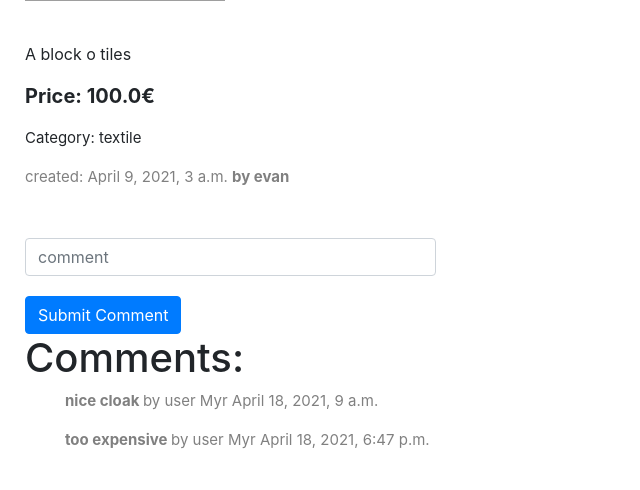
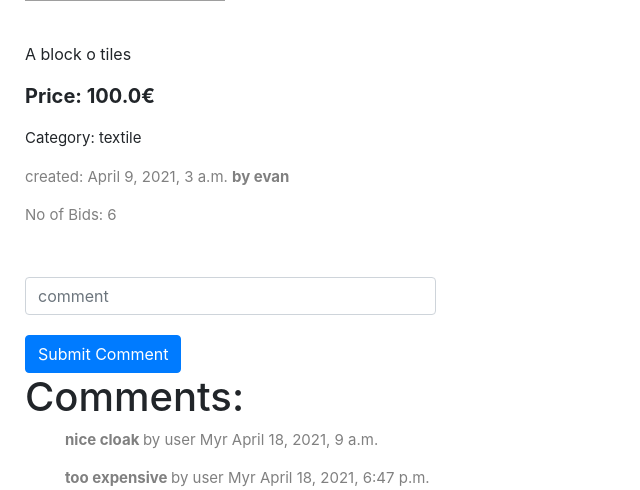
Before and after one commit to neteng0911/carpool, a Django app: page /listings/1 in a window 1280 px wide. Shown: the part 645-1135 px from the top of the page, without its empty margins (0-640 px from the left). Before the commit the page ends 1094 px from the top, so only its background shows below. Run offline with Django 3.2, Linux system fonts and the light colour scheme; a user stored in the database is signed in; data comes from the database, SQL or seed files in the repository; both versions use the stored data as it was after the commit; some libraries are stand-ins or nearby versions; grey boxes are pictures that could not be loaded.

Commit message:
REMOTE fixed watchlist added No of bids

```diff
--- a/commerce/auctions/templates/auctions/listings/flisting.html
+++ b/commerce/auctions/templates/auctions/listings/flisting.html
@@ -1,6 +1,7 @@
 {% extends "auctions/layout.html" %}
 
 {% block body %}
+
     <h2>Item: {{listing.title}}</h2>
 <p style= "color:black; font-size:35px;"><strong> {{listing.listing_message}}</strong></p>
 {% ifequal listing.closed_auction "True" %}
@@ -30,9 +31,10 @@
 <p style= "font-size:15px;"> Category: {{listing.category}}
         <div>
             <p style= "color:grey; font-size:15px;"> created: {{listing.created_date}} <strong> by {{listing.listing_owner}}</strong></p>
+           <p style= "color:grey; font-size:15px;"> No of Bids: {{number_of_bids}}</p>
         </div>
-{% if listing in request.user.watching %}
-    {% ifequal watchlist_ind "False" %}
+<p>
+{% if not watchlist_ind %}
 
 
     <form action="{% url 'flisting' listing.id %}" method="post">
@@ -40,9 +42,9 @@
    <input class="btn btn-primary" type="submit"   name="add_to_watchlist" value="Add to My Watchlist">
     </form>
 
-    {% endifequal %}
 {% endif %}
 
+</p>
 {% ifequal listing.closed_auction "False" %}
 {% ifnotequal  request.user listing.listing_owner %}
 
--- a/commerce/auctions/views.py
+++ b/commerce/auctions/views.py
@@ -74,8 +74,8 @@ def flisting(request, listing_id):
 
     watchlist_ind=False
     listing = Listing.objects.get(id=listing_id)
-    if listing in request.user.watching.all():
-        print("it is in watchlist")
+    if listing in request.user.watching.all() or listing in Listing.objects.filter(listing_owner=request.user):
+        print("it is in watchlist or it's my listing")
         print(watchlist_ind)
         watchlist_ind = True
 
@@ -94,10 +94,13 @@ def flisting(request, listing_id):
         highest_bid=bids.get(val=the_max_bid)
         highest_bidder=highest_bid.bidder
         print(highest_bidder)
+        number_of_bids=len(bids)
+        print(number_of_bids)
 
     except ObjectDoesNotExist:
         highest_bid=listing.price
         highest_bidder =""
+        number_of_bids="No bids yet"
 
 
     if request.method=="POST" and "add_to_watchlist" in request.POST:
@@ -106,7 +109,7 @@ def flisting(request, listing_id):
 
         return render(request, "auctions/listings/flisting.html",
                       {"listing": listing, "comms": comms, "highest_bidder": highest_bidder,
-                       "the_max_bid": the_max_bid,"watchlist_ind":watchlist_ind})
+                       "the_max_bid": the_max_bid,"watchlist_ind":watchlist_ind,"number_of_bids":number_of_bids})
 
 
 
@@ -124,7 +127,7 @@ def flisting(request, listing_id):
 
         return render(request, "auctions/listings/flisting.html",
                       {"listing": listing, "message": "bid placed succesfully",
-                       "comms":comms,"highest_bidder": highest_bidder,"watchlist_ind":watchlist_ind})
+                       "comms":comms,"highest_bidder": highest_bidder,"watchlist_ind":watchlist_ind,"number_of_bids":number_of_bids})
 
     if request.method=="POST" and "submit_comment" in request.POST:
         comment_txt=request.POST["comment_input"]
@@ -139,7 +142,7 @@ def flisting(request, listing_id):
         comment.save()
         comment.lists.add(listing)
         return render(request, "auctions/listings/flisting.html", {"listing": listing, "comms":comms,"highest_bidder": highest_bidder,
-                                                                   "the_max_bid":the_max_bid,"watchlist_ind":watchlist_ind})
+                                                                   "the_max_bid":the_max_bid,"watchlist_ind":watchlist_ind,"number_of_bids":number_of_bids})
     if request.method == "POST" and "close_auction" in request.POST:
         listing.closed_auction=True
         message_cl="Press here to see the winner"
@@ -148,11 +151,11 @@ def flisting(request, listing_id):
         return render(request, "auctions/listings/flisting.html", {"listing": listing, "comms": comms,
                                                                    "highest_bidder": highest_bidder,
                                                                    "the_max_bid":the_max_bid,
-                                                                   "message_cl":message_cl,"watchlist_ind":watchlist_ind})
+                                                                   "message_cl":message_cl,"watchlist_ind":watchlist_ind,"number_of_bids":number_of_bids})
     else:
 
         return render(request, "auctions/listings/flisting.html", {"listing": listing,"comms":comms,"highest_bidder": highest_bidder,
-                                                                   "the_max_bid":the_max_bid,"watchlist_ind":watchlist_ind})
+                                                                   "the_max_bid":the_max_bid,"watchlist_ind":watchlist_ind,"number_of_bids":number_of_bids})
 def categories(request,cat=""):
     categories=Listing.objects.values("category").distinct()
     cat_list=[]
```
Also changed, not shown: commerce/db.sqlite3.
